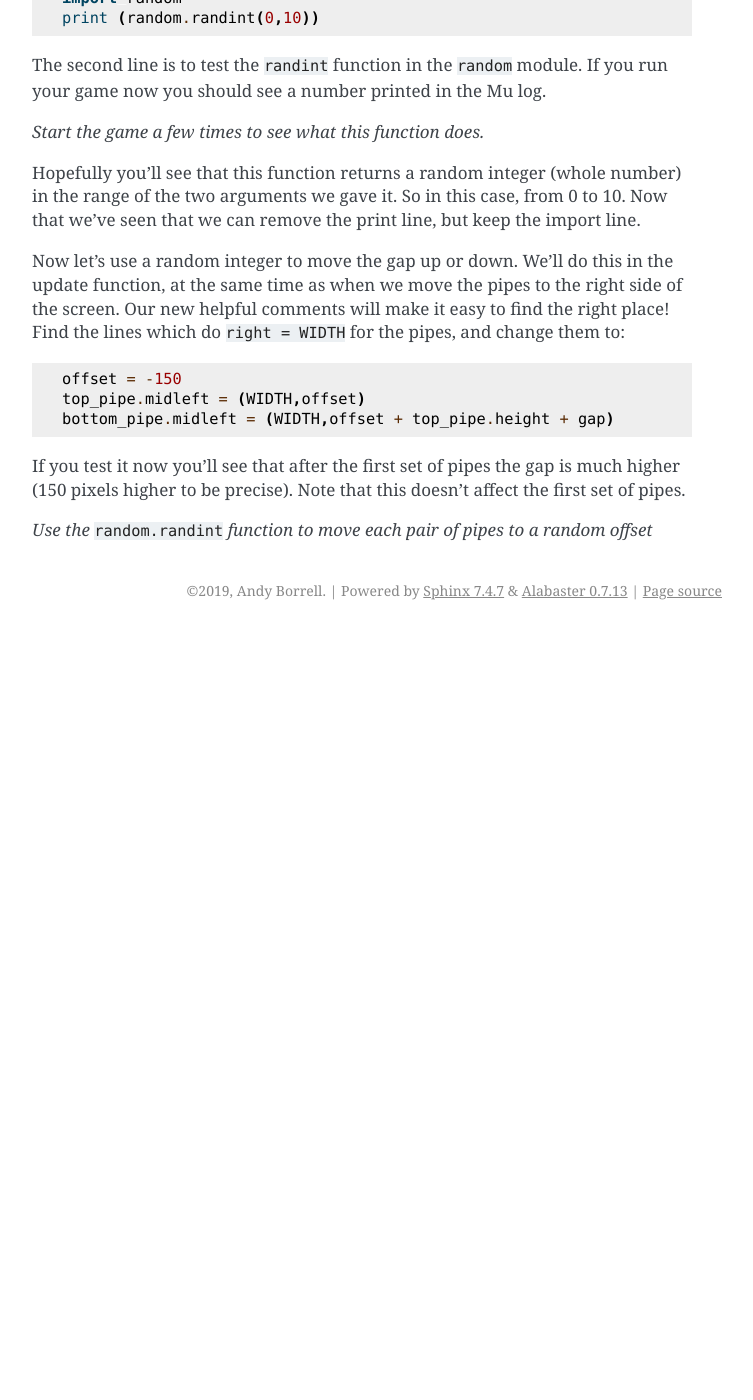
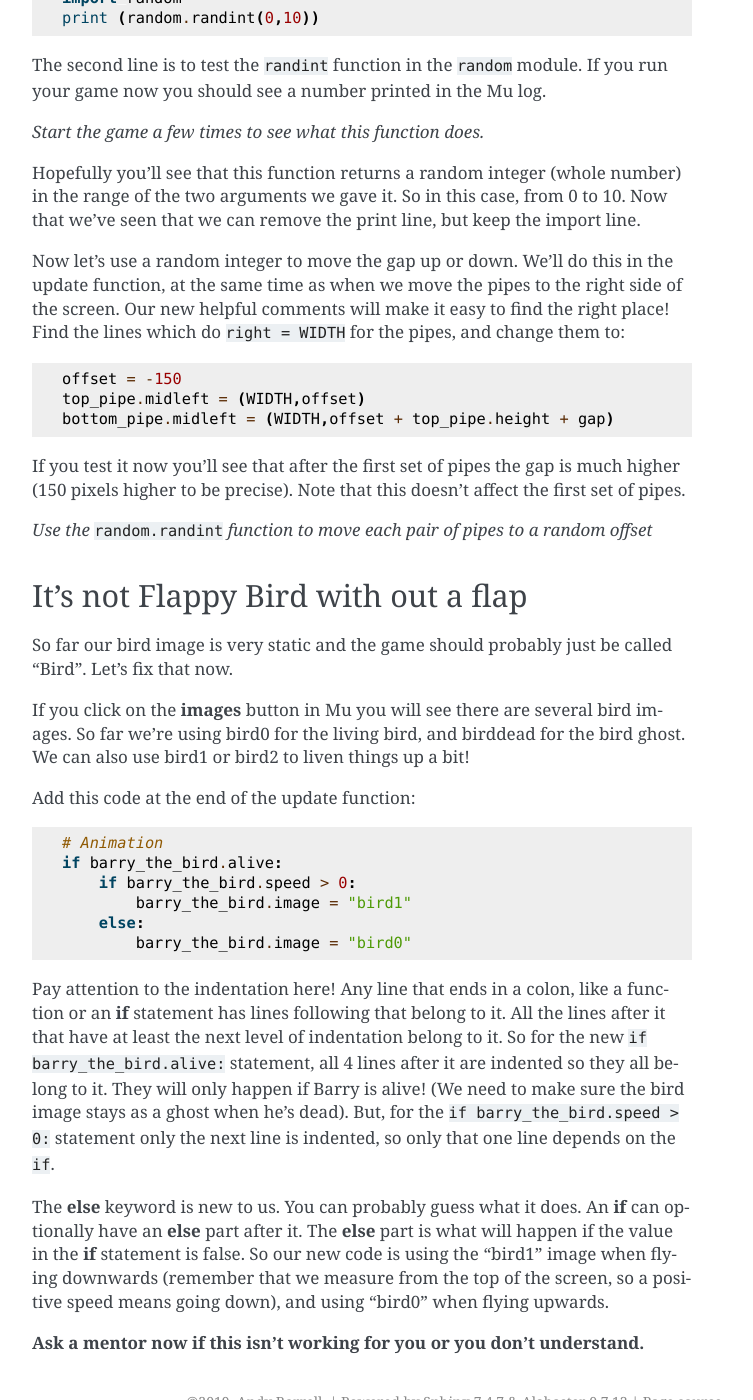
Before and after one commit to andyborrell/pygamezero_bird, a Sphinx documentation site: the page built from docs/source/part4.rst, in a window 1280 px wide and 1400 px high, scrolled down 6146 px. Shown: the whole window, without its empty margins (388-1141 px from the left). Built offline with Sphinx 7.4.7, drawn with Linux system fonts in a browser that asks for light colours; before the commit the page ends 6776 px from its top, so only the background shows below that; some of the changed text lies outside the part shown.

Commit message:
Animation

```diff
--- a/docs/source/part4.rst
+++ b/docs/source/part4.rst
@@ -258,3 +258,26 @@ Now let's use a random integer to move the gap up or down.  We'll do this in the
 If you test it now you'll see that after the first set of pipes the gap is much higher (150 pixels higher to be precise).  Note that this doesn't affect the first set of pipes.
 
 *Use the* :code:`random.randint` *function to move each pair of pipes to a random offset*
+
+It's not Flappy Bird with out a flap
+------------------------------------
+So far our bird image is very static and the game should probably just be called "Bird".  Let's fix that now.
+
+If you click on the **images** button in Mu you will see there are several bird images. So far we're using bird0 for the living bird, and birddead for the bird ghost.  We can also use bird1 or bird2 to liven things up a bit!
+
+Add this code at the end of the update function:
+
+.. code:: python
+
+    # Animation
+    if barry_the_bird.alive:
+        if barry_the_bird.speed > 0:
+            barry_the_bird.image = "bird1"
+        else:
+            barry_the_bird.image = "bird0"
+
+Pay attention to the indentation here!  Any line that ends in a colon, like a function or an **if** statement has lines following that belong to it.  All the lines after it that have at least the next level of indentation belong to it.  So for the new :code:`if barry_the_bird.alive:` statement, all 4 lines after it are indented so they all belong to it.  They will only happen if Barry is alive!  (We need to make sure the bird image stays as a ghost when he's dead).  But, for the :code:`if barry_the_bird.speed > 0:` statement only the next line is indented, so only that one line depends on the :code:`if`.
+
+The **else** keyword is new to us.  You can probably guess what it does.  An **if** can optionally have an **else** part after it.  The **else** part is what will happen if the value in the **if** statement is false. So our new code is using the "bird1" image when flying downwards (remember that we measure from the top of the screen, so a positive speed means going down), and using "bird0" when flying upwards.
+
+**Ask a mentor now if this isn't working for you or you don't understand.**
```
